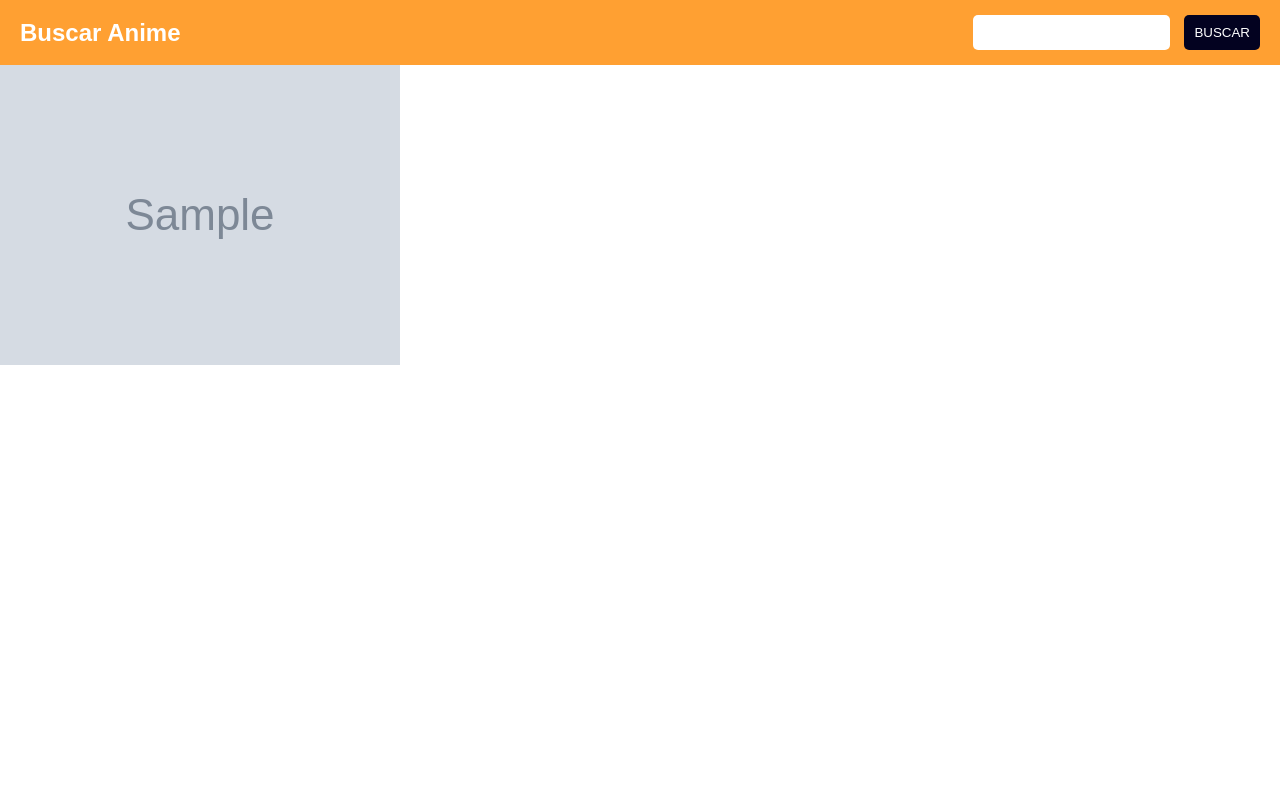
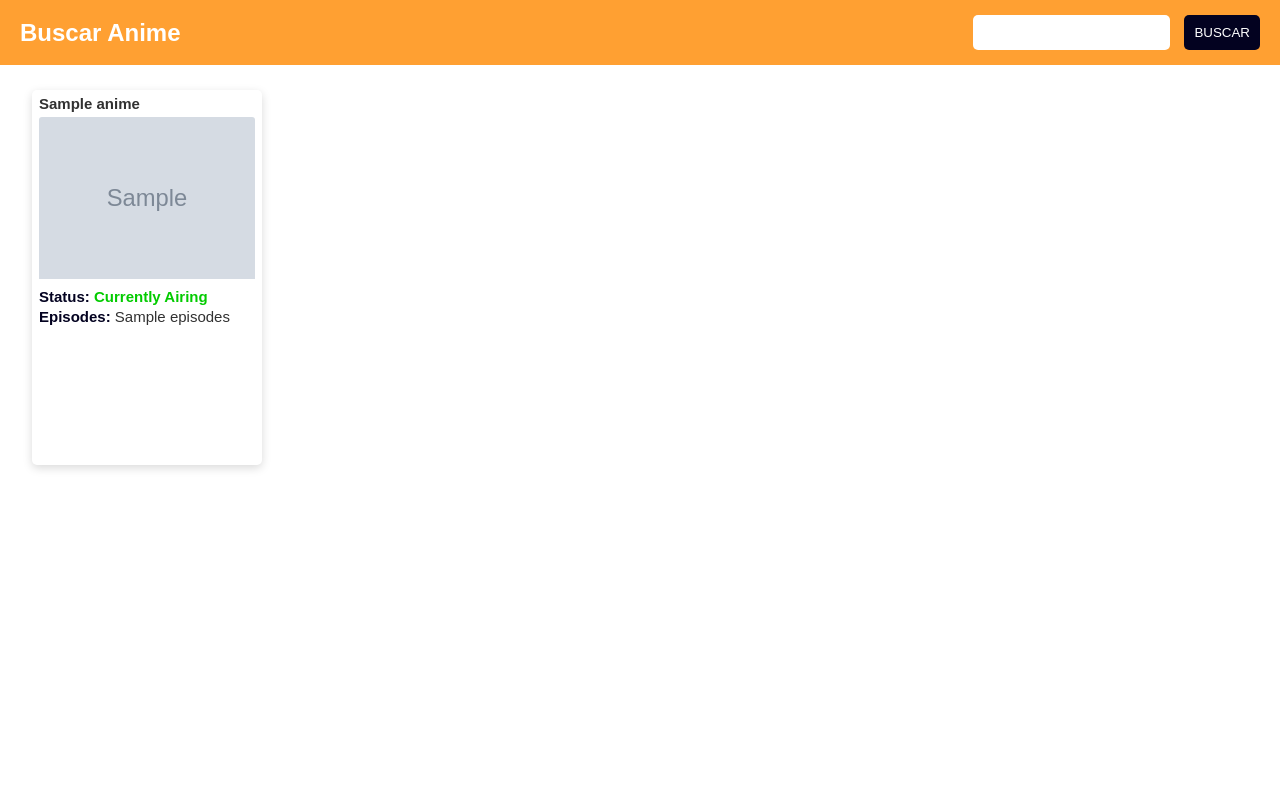
Before and after one commit to Adolf97/buscador-anime_python, a Flask app: template templates/index.html in a window 1280 px wide. Run offline with Flask 3, Linux system fonts and the light colour scheme; the template is opened without the code that fills it: most values are stand-ins (such as "Sample title", 1, 10 or a date in 2020); grey boxes marked "Sample" are stand-in pictures.

Commit message:
Ya casi termino la parte de la interfaz. Me falta agregar un botón para agregar el anime a la base de datos

```diff
--- a/static/css/index.css
+++ b/static/css/index.css
@@ -6,12 +6,15 @@
 }
 body {
     background-color: #ffffff;
+    overflow-x: hidden;
 }
 .navbar {
     width: 100vw;
     height: auto;
     padding: 15px 20px;
     background-color: #FFA032;
+    position: fixed;
+    z-index: 1000;
 }
 .container {
     width: 100%;
@@ -41,3 +44,76 @@ body {
 .btn-form:hover {
     cursor: pointer;
 }
+/*****************ANIME CARDS CONTAINER************************/
+.main {
+    width: 100vw;
+    min-height: 100vh;
+    padding-top: 90px;
+    padding-bottom: 60px;
+}
+.container-animes {
+    position: relative;
+    width: 95%;
+    height: auto;
+    margin: auto;
+    display: flex;
+    flex-wrap: wrap;
+    justify-content: first baseline;
+    align-items: start;
+    gap: 15px;
+}
+/*****************ANIME CARDS************************/
+.card-anime {
+    position: relative;
+    max-width: 230px;
+    min-height: 375px;
+    max-height: 375px;
+    box-shadow: 0 3px 10px #dadada;
+    border-radius: 5px;
+    padding: 5px 7px;
+    overflow: hidden;
+}
+.title-card {
+    max-width: 100%;
+    white-space: nowrap;
+    text-overflow: ellipsis;
+    overflow: hidden;
+    font-size: 15px;
+    font-weight: 600;
+    color: #313131;
+    margin-bottom: 5px;
+}
+.img-card {
+    width: 100%;
+    max-height: 300px;
+    overflow: hidden;
+    border-radius: 3px;
+    margin-bottom: 5px;
+}
+.image {
+    width: 100%;
+    height: 100%;
+    object-fit: cover;
+}
+.info-card {
+    max-width: 100%;
+    white-space: nowrap;
+    text-overflow: ellipsis;
+    overflow: hidden;
+    font-size: 15px;
+    color: #313131;
+}
+.info-subtitle {
+    margin-bottom: 3px;
+}
+.info-subtitle-bold {
+    color: #030220;
+}
+.on-air {
+    color: #03cb00;
+    font-weight: 600;
+}
+.finished {
+    color: #ff2121;
+    font-weight: 600;
+}
--- a/templates/index.html
+++ b/templates/index.html
@@ -19,10 +19,25 @@
         </div>
     </nav>
 
-    <div class="container-main">
-        <div>
+    <div class="main">
+        <div class="container-animes">
             {% for anime in animes %}
-                <img src="{{anime['images']['jpg']['image_url']}}"></img>
+                <div class="card-anime">
+                    <p class="title-card">{{anime['title']}}</p>
+                    <div class="img-card">
+                        <img class="image" src="{{anime['images']['jpg']['image_url']}}"></img>
+                    </div>
+                    <div class="info-card">
+
+                        {% if anime['status'] == 'Currently Airing' %}
+                            <p class="info-subtitle on-air"><b class="info-subtitle-bold">Status:</b> {{anime['status']}}</p>
+                        {% else %}
+                            <p class="info-subtitle finished"><b class="info-subtitle-bold">Status:</b> {{anime['status']}}</p>
+                        {% endif %}
+
+                        <p class="info-subtitle info-episodes"><b class="info-subtitle-bold">Episodes:</b> {{anime['episodes']}}</p>
+                    </div>
+                </div>
             {% endfor %}
         </div>
     </div>
```
